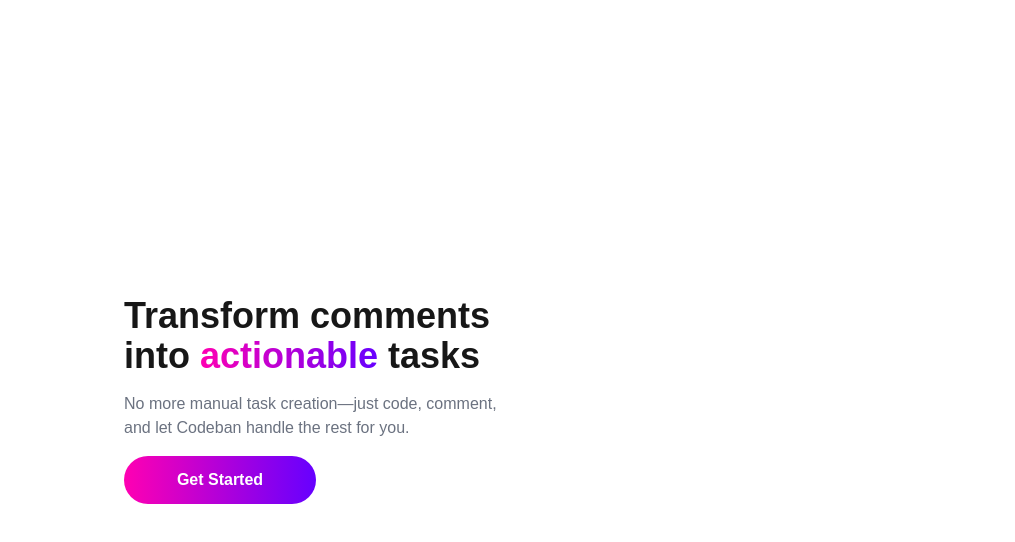
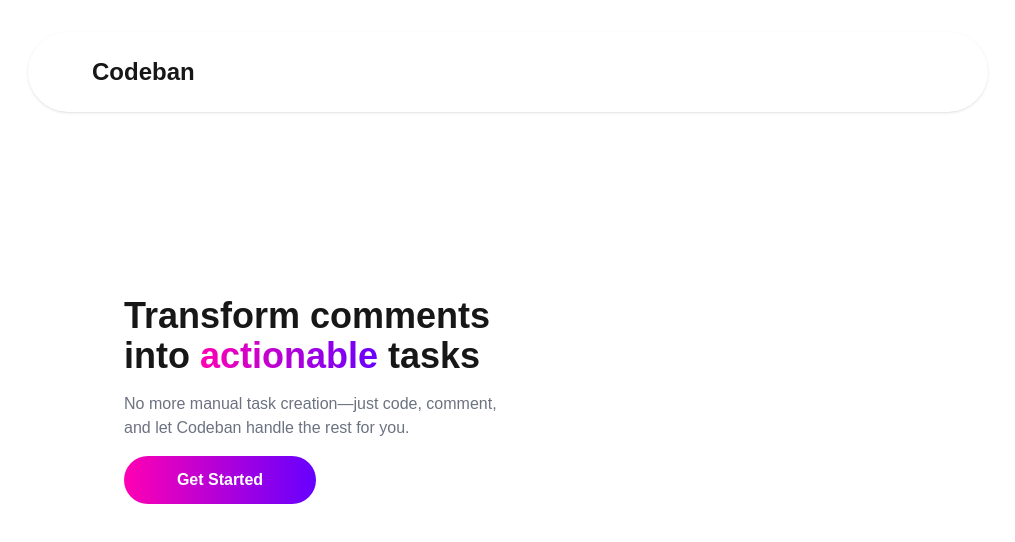
Before and after one commit to ewbyf/capstone-project-frontend, a Next.js app: page / in a window 1280 px wide. Shown: the top 542 px of the page, without its empty margins (132-1147 px from the left). Built offline with nearby package versions, Linux system fonts and the light colour scheme; what tailwindcss-bg-patterns would draw is missing.

Commit message:
added basic navbar and fixed some layout height stuff

```diff
--- /dev/null
+++ b/src/components/Navbar.tsx
@@ -0,0 +1,9 @@
+const Navbar = () => {
+    return (
+        <nav className="bg-white w-3/4 h-20 flex items-center fixed top-0 rounded-[100px] m-8 shadow px-16 z-50">
+            <p className="text-2xl font-bold">Codeban</p>
+        </nav>
+    );
+}
+
+export default Navbar;
--- a/src/pages/index.tsx
+++ b/src/pages/index.tsx
@@ -1,13 +1,14 @@
 import GetStartedButton from '@/components/GetStartedButton';
 import GithubButton from '@/components/GithubButton';
+import Navbar from '@/components/Navbar';
 
 export default function Home() {
 	return (
-		<div className='flex flex-col justify-center items-center w-full h-screen'>
-			<div className='pattern-cross pattern-gray-400 pattern-bg-white pattern-size-8 pattern-opacity-10 h-screen absolute w-full'></div>
-			{/* <p className='text-5xl font-roboto font-bold'>Codeban</p> */}
-
-			<section className='flex px-[20%] w-full'>
+        <div>
+			<div className='pattern-cross pattern-gray-500 pattern-bg-gray-300 pattern-size-8 pattern-opacity-10 h-full absolute w-full'></div>
+            <div className='flex flex-col items-center w-full h-full'>
+                <Navbar></Navbar>
+                <section className='flex px-[20%] w-full h-screen items-center min-h-screen'>
                     <div className='flex flex-col w-1/2 gap-4 items-start'>
                         <p className='text-4xl font-bold'>
                             Transform comments into{' '}
@@ -20,5 +21,7 @@ export default function Home() {
                 </section>
                 {/* <GithubButton></GithubButton> */}
             </div>
+        </div>
+
 	);
 }
--- a/src/styles/globals.css
+++ b/src/styles/globals.css
@@ -21,6 +21,11 @@ body {
 	color: var(--foreground);
 	background: var(--background);
 	font-family: Arial, Helvetica, sans-serif;
+    height: 100%;
+}
+
+html, #__next {
+    height: 100%;
 }
 
 @layer utilities {
```
Lines whose indentation alone changed are shown as unchanged.
